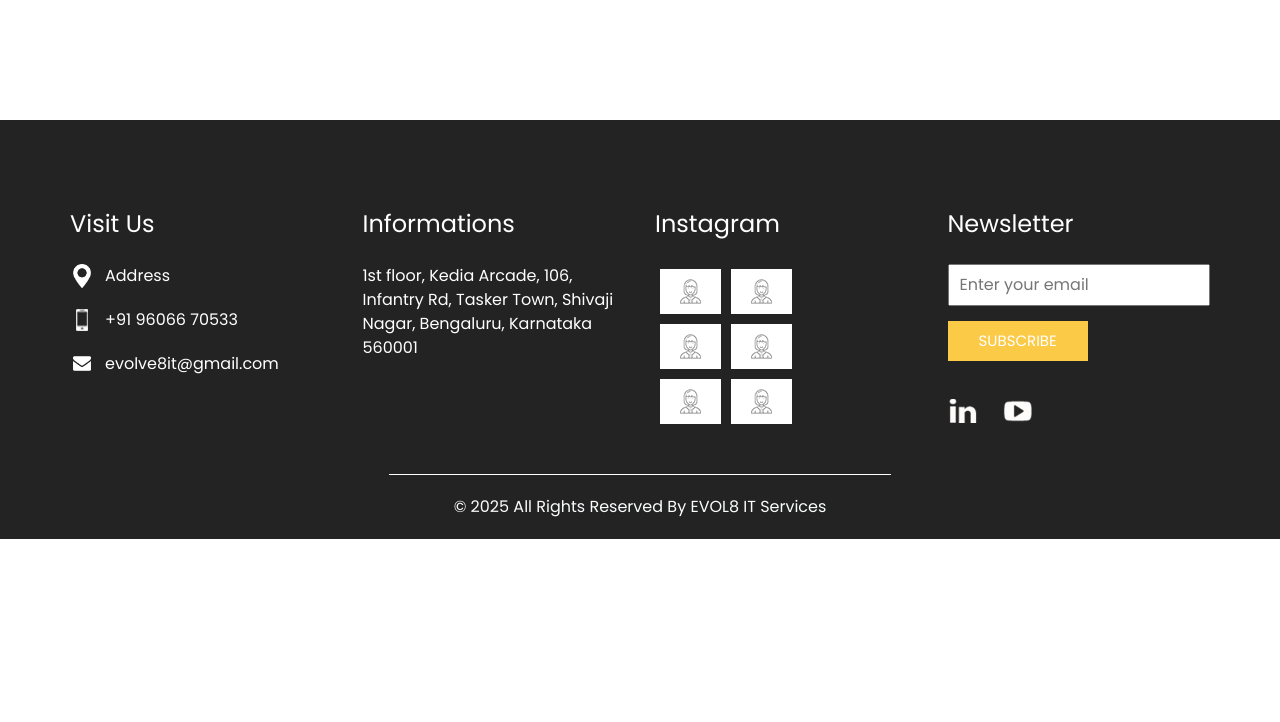
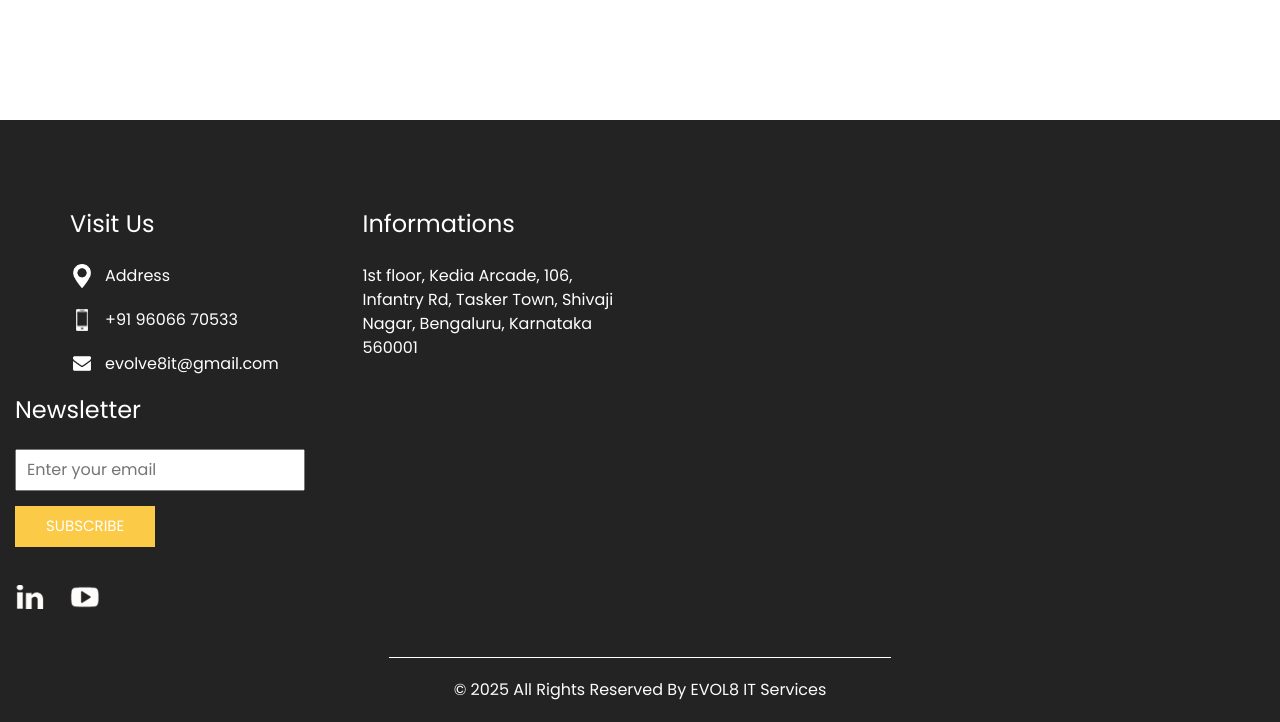
Before and after one commit to EVOL8IT/website, a plain HTML site: page portfolio.html in a window 1280 px wide. Shown: the part 1343-2065 px from the top of the page. Before the commit the page ends 1882 px from the top, so only its background shows below. Drawn offline with nearby package versions, Linux system fonts and the light colour scheme.

Commit message:
Update portfolio.html

```diff
--- a/portfolio.html
+++ b/portfolio.html
@@ -174,48 +174,6 @@ Customized IT Solutions – Whether you need a bespoke software solution or a ta
             </p>
           </div>
         </div>
-
-        <div class="col-md-3">
-          <div class="info_insta">
-            <h5>
-              Instagram
-            </h5>
-            <div class="insta_container">
-              <div>
-                <a href="">
-                  <div class="insta-box b-1">
-                    <img src="images/insta.png" alt="">
-                  </div>
-                </a>
-                <a href="">
-                  <div class="insta-box b-2">
-                    <img src="images/insta.png" alt="">
-                  </div>
-                </a>
-              </div>
-
-              <div>
-                <a href="">
-                  <div class="insta-box b-3">
-                    <img src="images/insta.png" alt="">
-                  </div>
-                </a>
-                <a href="">
-                  <div class="insta-box b-4">
-                    <img src="images/insta.png" alt="">
-                  </div>
-                </a>
-              </div>
-              <div>
-                <a href="">
-                  <div class="insta-box b-3">
-                    <img src="images/insta.png" alt="">
-                  </div>
-                </a>
-                <a href="">
-                  <div class="insta-box b-4">
-                    <img src="images/insta.png" alt="">
-                  </div>
                 </a>
               </div>
             </div>
```
